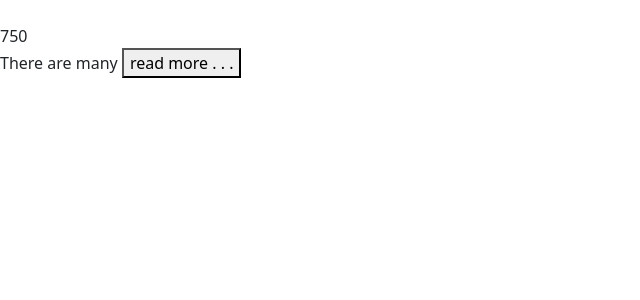
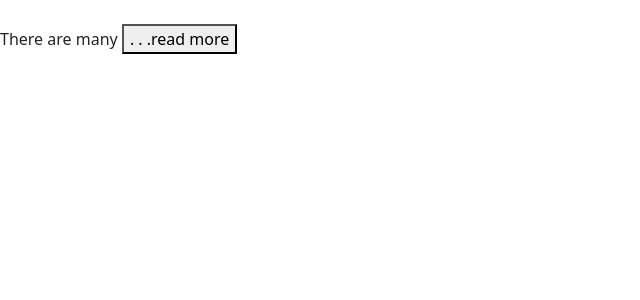
Before and after one commit to archmanayon/archeact, a React (Vite) app: page / in a window 1280 px wide. Shown: the top 300 px of the page, without its empty margins (0-640 px from the left). Built offline with nearby package versions, Linux system fonts and the light colour scheme.

Commit message:
show more and hide toggle at a useful component

```diff
--- a/src/App.tsx
+++ b/src/App.tsx
@@ -38,7 +38,6 @@ function App() {
 
   //long paragraph
   const paragText = "There are many variations of passages of Lorem Ipsum available, but the majority have suffered alteration in some form, by injected humour, or randomised words which don't look even slightly believable. If you are going to use a passage of Lorem Ipsum, you need to be sure there isn't anything embarrassing hidden in the middle of text. All the Lorem Ipsum generators on the Internet tend to repeat predefined chunks as necessary, making this the first true generator on the Internet. It uses a dictionary of over 200 Latin words, combined with a handful of model sentence structures, to generate Lorem Ipsum which looks reasonable. The generated Lorem Ipsum is therefore always free from repetition, injected humour, or non-characteristic words etc.";
-  const [lessText, setLessText]=useState(true);
 
   return (
     <div className="App">
@@ -93,8 +92,8 @@ function App() {
         onInputSubmit={(submit)=>setCartItems([...cartItems,submit])}
       /> */}
 
-      <LongText textLength={paragText.length} lessText={lessText} handleLength={()=> setLessText(!lessText)} >
-          {lessText ? paragText.substring(0,15) : paragText}
+      <LongText>
+          {paragText}
       </LongText>
 
     </div>
--- a/src/component/LongText.tsx
+++ b/src/component/LongText.tsx
@@ -1,20 +1,21 @@
-import { ReactNode } from "react"
+import { ReactNode, useState } from "react"
 
 interface Props{
-    children:ReactNode;
-    lessText:Boolean;
-    textLength:Number;
-    handleLength:()=>void;
+    children:String;
 }
-const LongText = ({children, textLength, lessText, handleLength}:Props) => {
+
+const LongText = ({children}:Props) => {
+
+  const [lessText, setLessText]=useState(true);
+
   return (
     <div>
-        <>{textLength}</>
-        <p>{children}
-        <button onClick={()=>handleLength()}> {lessText ?"read more . . ." : "show less . . ."}</button>
+        <p>{lessText ? children.substring(0,15) : children}
+        <button onClick={()=> setLessText(!lessText)}> {lessText ?". . .read more" : "show less . . ."}</button>
         </p>
     </div>
   )
 }
 
+
 export default LongText
```
